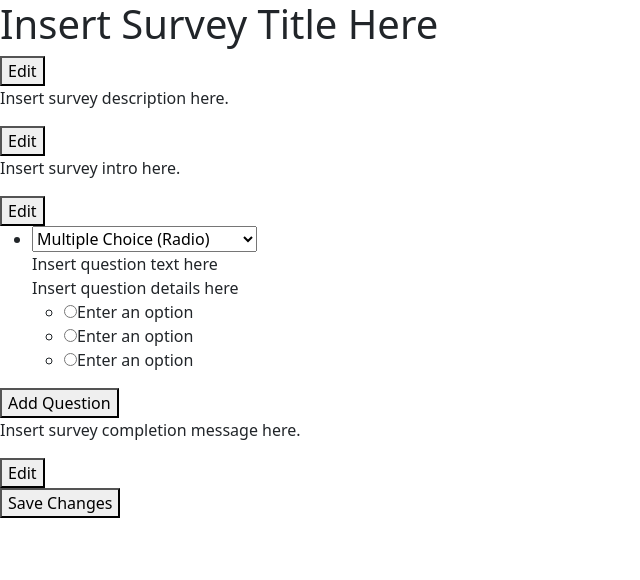
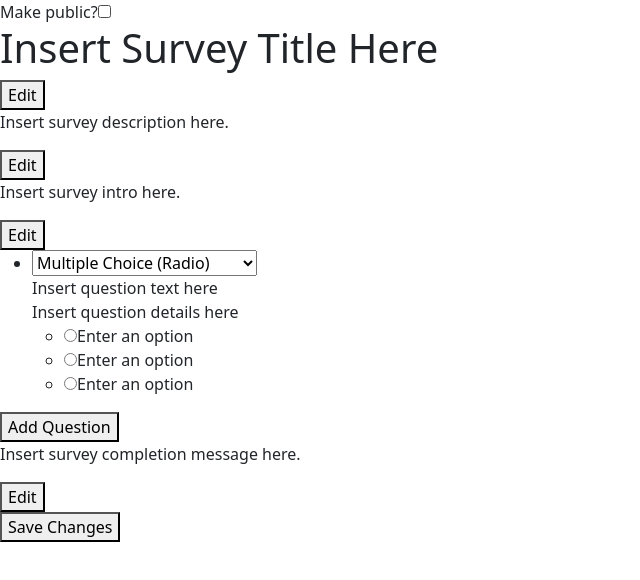
Before and after one commit to AppleVine/survey_app_frontend, a React (Create React App) app: page /surveys/create in a window 1280 px wide. Shown: the top 580 px of the page, without its empty margins (0-640 px from the left). Built offline with nearby package versions, Linux system fonts and the light colour scheme.

Commit message:
Add makePublic toggle to survey

```diff
--- /dev/null
+++ b/src/components/createSurvey/MakePublicToggle.jsx
@@ -0,0 +1,24 @@
+import React, {useState} from 'react'
+import {useSurveyDispatchContext} from './surveyContext'
+import { saveField } from './surveyFunctions'
+
+export default function MakePublicToggle() {
+  const dispatch = useSurveyDispatchContext();
+  const [isChecked, setIsChecked] = useState(true);
+  // This seems unintuitive, but setting the initial state to true results in correct behavior
+
+  const handleCheckboxChange = () => {
+    setIsChecked(!isChecked);
+    console.log(isChecked)
+    saveField("makePublic", isChecked, dispatch);
+  }
+
+  return (
+    <div>
+      <label htmlFor="make-public-toggle">Make public?</label>
+      <input type="checkbox" name="make-public-toggle" id="make-public-toggle"
+      onChange={ () => {handleCheckboxChange()} }
+      />
+    </div>
+  )
+}
--- a/src/components/createSurvey/SurveyContainer.jsx
+++ b/src/components/createSurvey/SurveyContainer.jsx
@@ -1,4 +1,5 @@
 import React from 'react'
+import MakePublicToggle from './MakePublicToggle'
 import SurveyTitle from './SurveyTitle'
 import SurveyDescription from './SurveyDescription'
 import SurveyIntroText from './SurveyIntroText'
@@ -12,6 +13,7 @@ export default function SurveyContainer() {
 
   return (
     <div>
+        <MakePublicToggle />
         <SurveyTitle />
         <SurveyDescription />
         <SurveyIntroText />
```
